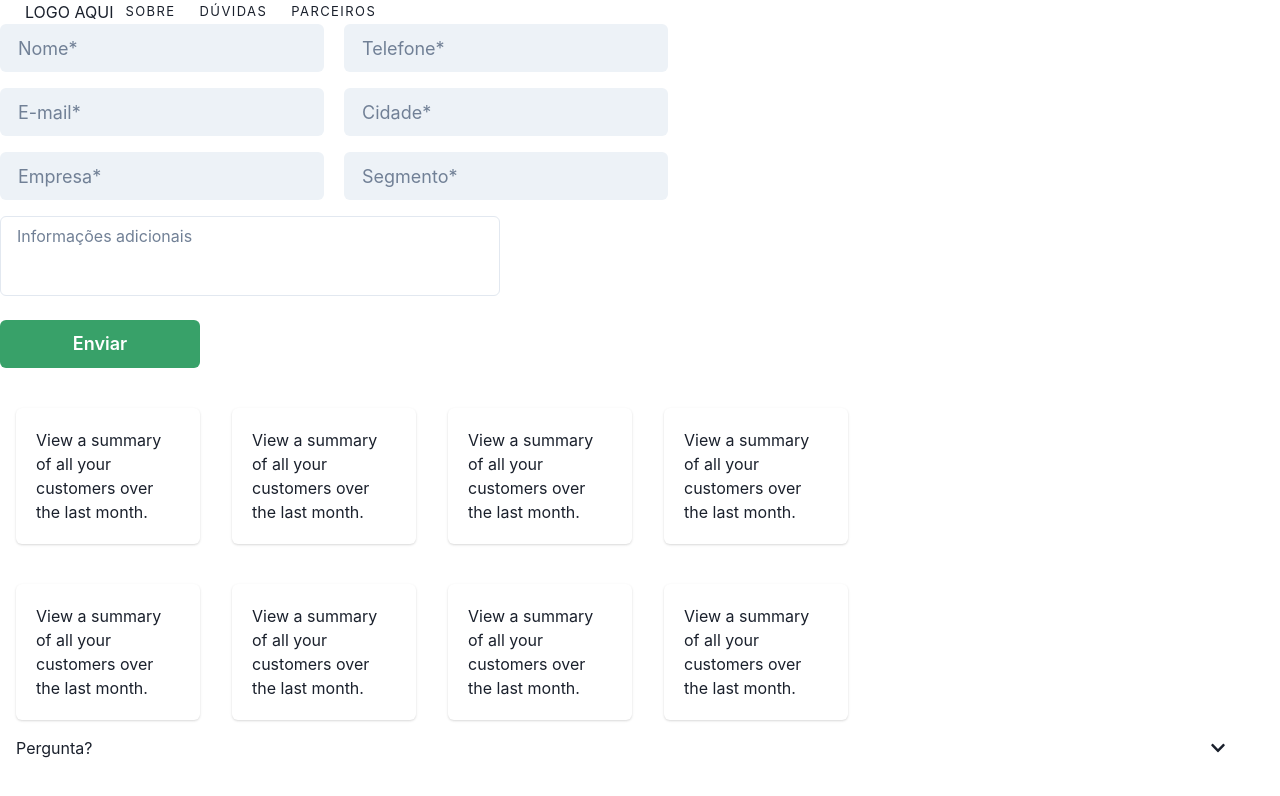
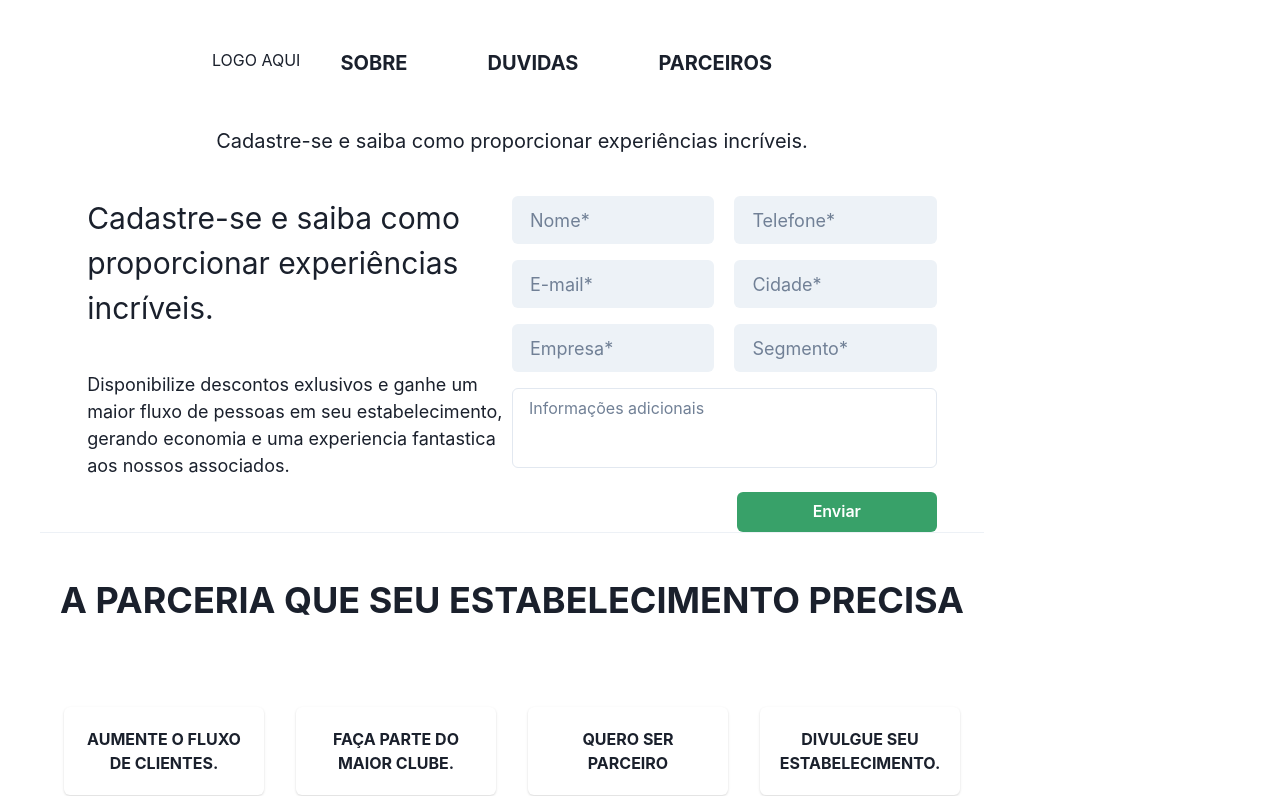
Before and after one commit to rafael346/landing-new-establishments, a Next.js app: page / in a window 1280 px wide. Shown: the top 796 px of the page. Built offline with nearby package versions, Linux system fonts and the light colour scheme.

Commit message:
feat: styling header and carousel

```diff
--- a/src/app/page.tsx
+++ b/src/app/page.tsx
@@ -5,16 +5,31 @@ import Dropdown from "@/components/Dropdown";
 import Form from "@/components/Form";
 import NavMenu from "@/components/NavMenu";
 import PartnersView from "@/components/PartnersView";
-import { Divider } from "@chakra-ui/react";
-import Image from "next/image";
+import { Divider, Flex, Text } from "@chakra-ui/react";
+import Image from 'next/image'
+
 
 export default function Home() {
   return (
-    <main className="flex min-h-screen flex-col items-center justify-between p-24">
+    <Flex flexDir='column' px='10'  justify='center' width='80%'>
+     {/* <Image
+      src={banner}
+      alt='Dan Abramov'
+      width={1400}
+      height={800}
+      style={{
+        position: 'absolute',
+        zIndex:-1,
+        left:0,
+        right:0,
+      }}
+
+    /> */}
      <NavMenu />
 
       <Form />
-
+     <Divider />
+     <Text fontSize='4xl' alignSelf='center' my='10' fontWeight='bold'>A PARCERIA QUE SEU ESTABELECIMENTO PRECISA</Text>
       <Cards />
 
       <PartnersView />
@@ -28,6 +43,6 @@ export default function Home() {
       <Dropdown title='Pergunta?'>
         Resposta
       </Dropdown>
-    </main>
+    </Flex>
   );
 }
--- a/src/components/Cards/index.tsx
+++ b/src/components/Cards/index.tsx
@@ -3,38 +3,38 @@ import React from 'react'
 
 export default function Cards() {
   return (
-    <SimpleGrid spacing={4} templateColumns='repeat(auto-fill, minmax(200px, 1fr))'>
-    <Card mt='10' ml='4' _hover={{
+    <SimpleGrid display='flex' justifyContent='center' spacing={4} templateColumns='repeat(auto-fill, minmax(200px, 1fr))' alignItems='center' >
+    <Card mt='10' align='center' justify='center' cursor='pointer' maxWidth={200} _hover={{
       bgColor:'#48BB78',
       color: 'white'
     }}>
       <CardBody>
-        <Text>View a summary of all your customers over the last month.</Text>
+        <Text textAlign='center'fontWeight='bold'>AUMENTE O FLUXO DE CLIENTES.</Text>
       </CardBody>
     </Card>
-    <Card mt='10' ml='4' _hover={{
+    <Card mt='10' ml='4'align='center' justify='center'maxWidth={200} cursor='pointer' _hover={{
       bgColor:'#48BB78',
       color: 'white'
     }}>
-      <CardBody>
-        <Text>View a summary of all your customers over the last month.</Text>
+      <CardBody  >
+        <Text textAlign='center'fontWeight='bold'>FAÇA PARTE DO MAIOR CLUBE.</Text>
       </CardBody>
     </Card>
-    <Card mt='10' ml='4' _hover={{
+    <Card mt='10' ml='4' align='center' justify='center' maxWidth={200} cursor='pointer' textAlign='center'fontWeight='bold' _hover={{
       bgColor:'#48BB78',
       color: 'white',
 
     }}>
       <CardBody>
-        <Text>View a summary of all your customers over the last month.</Text>
+        <Text>QUERO SER PARCEIRO</Text>
       </CardBody>
     </Card>
-    <Card mt='10' ml='4' _hover={{
+    <Card mt='10' ml='4' align='center' maxWidth={200} justify='center' cursor='pointer' _hover={{
       bgColor:'#48BB78',
       color: 'white'
     }}>
       <CardBody>
-        <Text>View a summary of all your customers over the last month.</Text>
+        <Text textAlign='center'fontWeight='bold'>DIVULGUE SEU ESTABELECIMENTO.</Text>
       </CardBody>
     </Card>
     </SimpleGrid>
--- a/src/components/Form/index.tsx
+++ b/src/components/Form/index.tsx
@@ -2,7 +2,7 @@
 
 import React from 'react'
 import { Input } from './Input'
-import { Button, Flex, Stack } from '@chakra-ui/react'
+import { Button, Flex, Stack, Text } from '@chakra-ui/react'
 import * as yup from 'yup'
 import { yupResolver } from '@hookform/resolvers/yup'
 import { SubmitHandler, useForm } from 'react-hook-form'
@@ -45,15 +45,28 @@ export default function Form() {
   }
 
   return (
-    <Flex maxWidth={900} align='center' justify='center' as='form'>
+    <Flex align='center' flexDir='column' justify='center' as='form' >
+      <Text fontSize='xl'  cursor='pointer' mb='10' >Cadastre-se e saiba como proporcionar experiências incríveis.</Text>
       <Flex
-        width='100%'
+        width='90%'
         borderRadius={8}
+        onSubmit={handleSubmit(handleSignIn)}
+      >
+        <Flex flexDir='column' maxWidth='50%' align='center'>
+        <Text fontSize='3xl'  cursor='pointer' mb='10' >Cadastre-se e saiba como proporcionar experiências incríveis.</Text>
+        <Text fontSize='lg'>Disponibilize descontos exlusivos e ganhe um maior fluxo de pessoas em seu estabelecimento, gerando economia e uma experiencia fantastica aos nossos associados.</Text>
+        </Flex>
+        <Flex
+        width='50%'
+        borderRadius={8}
+
         flexDir='column'
         onSubmit={handleSubmit(handleSignIn)}
       >
+
         <Flex
         width='100%'
+        justify='flex-end'
         borderRadius={8}
         onSubmit={handleSubmit(handleSignIn)}
       >
@@ -94,17 +107,19 @@ export default function Form() {
           />
         </Stack>
         </Flex>
-        <Textarea placeholder='Informações adicionais' mt='4' maxWidth={500} resize='none' {...register('description')}/>
+        <Textarea placeholder='Informações adicionais' mt='4' maxWidth={500} alignSelf='flex-end' resize='none' {...register('description')}/>
         <Button
           type='submit'
           mt='6'
-          maxWidth={200}
+          alignSelf='flex-end'
+          width='200px'
           colorScheme='green'
-          size='lg'
+          size='md'
           isLoading={formState.isSubmitting}
         >
           Enviar
         </Button>
+        </Flex>
       </Flex>
 
     </Flex>
--- a/src/components/NavMenu/index.tsx
+++ b/src/components/NavMenu/index.tsx
@@ -2,20 +2,21 @@
 
 import React, { ReactNode } from 'react'
 import styles from './styles.module.scss';
+import { Flex, Text } from '@chakra-ui/react';
 
 export default function NavMenu() {
   return (
-    <div className={styles.menu}>
+    <Flex my='12' justify='center'>
       <span>LOGO AQUI</span>
     <a>
-      <span>SOBRE</span>
+      <Text fontSize='xl' mx='10' cursor='pointer' fontWeight='bold' >SOBRE</Text>
     </a>
     <a>
-      <span>DÚVIDAS</span>
+      <Text fontSize='xl' mx='10' cursor='pointer' fontWeight='bold'>DUVIDAS</Text>
     </a>
     <a>
-      <span>PARCEIROS</span>
+      <Text fontSize='xl' mx='10' cursor='pointer' fontWeight='bold'>PARCEIROS</Text>
     </a>
-    </div>
+    </Flex>
   )
 }
```
